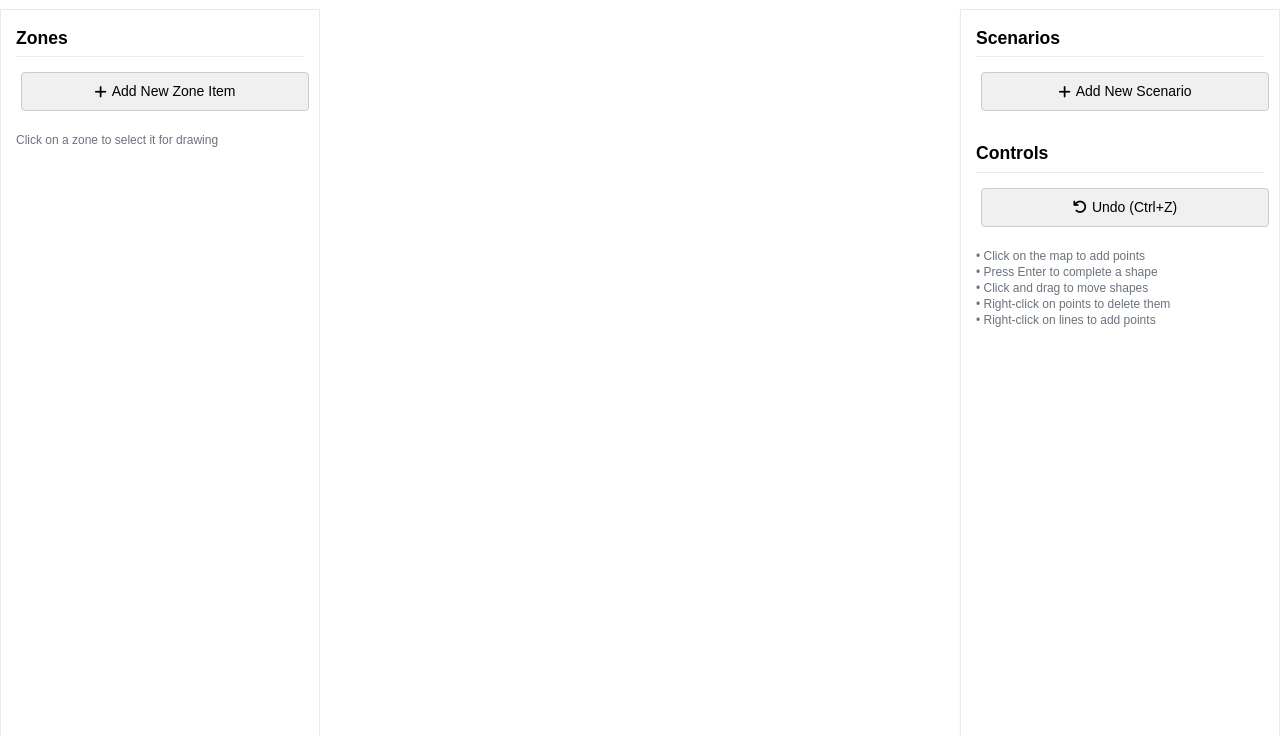
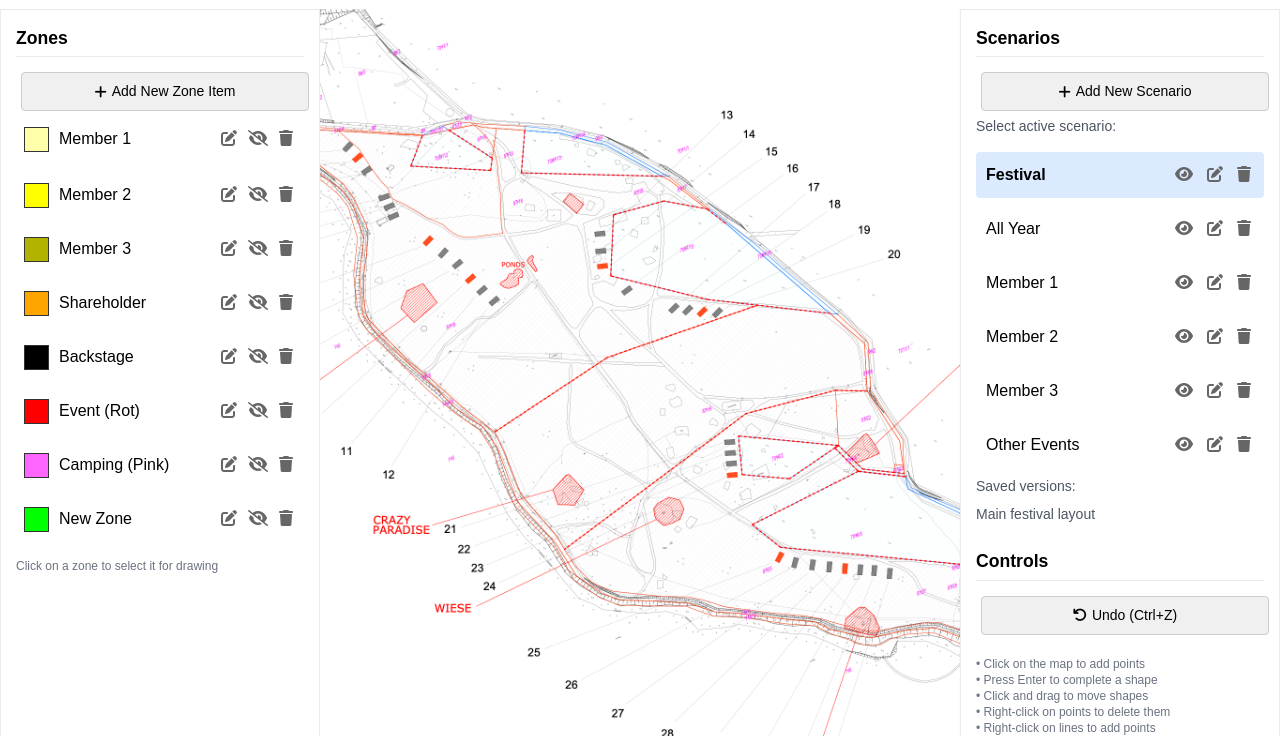
Before and after one commit to aicd-me/garbiczland-planner, a website: page index.html in a window 1280 px wide. Shown: the part 64-800 px from the top of the page. Drawn offline with nearby package versions, Linux system fonts and the light colour scheme.

Commit message:
load states

```diff
--- a/config.json
+++ b/config.json
@@ -3,35 +3,35 @@
   "zones": [
     {
       "id": "zone_1",
-      "name": "Member 1 (Hellgelb)",
+      "name": "Member 1",
       "color": "#FFFFAA",
       "active": true,
       "activeInScenarios": ["festival", "member1"]
     },
     {
       "id": "zone_2",
-      "name": "Member 2 (Gelb)",
+      "name": "Member 2 ",
       "color": "#FFFF00",
       "active": true,
       "activeInScenarios": ["festival", "member2"]
     },
     {
       "id": "zone_3",
-      "name": "Member 3 (Dunkel Gelb)",
+      "name": "Member 3 ",
       "color": "#B2B200",
       "active": true,
       "activeInScenarios": ["festival", "member3"]
     },
     {
       "id": "zone_4",
-      "name": "Shareholder (Orange)",
+      "name": "Shareholder ",
       "color": "#FFA500",
       "active": true,
       "activeInScenarios": ["festival", "all_year"]
     },
     {
       "id": "zone_5",
-      "name": "Backstage (Schwarz)",
+      "name": "Backstage ",
       "color": "#000000",
       "active": true,
       "activeInScenarios": ["festival", "all_year", "other_events"]
@@ -57,6 +57,13 @@
       "active": true,
       "activeInScenarios": ["all_year"]
     }
+    ,
+    {
+      "id": "new_zone",
+      "name": "New Zone",
+      "color": "#00FF00",
+      "active": true,
+      "activeInScenarios": ["festival", "new_scenario"]}
   ],
   "scenarios": [
     {
```
Also changed, not shown: index.html (+1 -1 lines).
